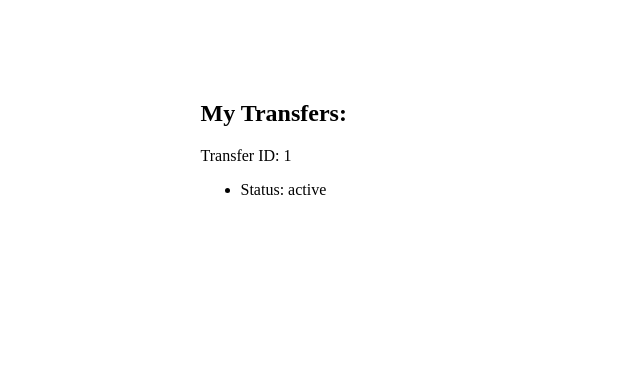
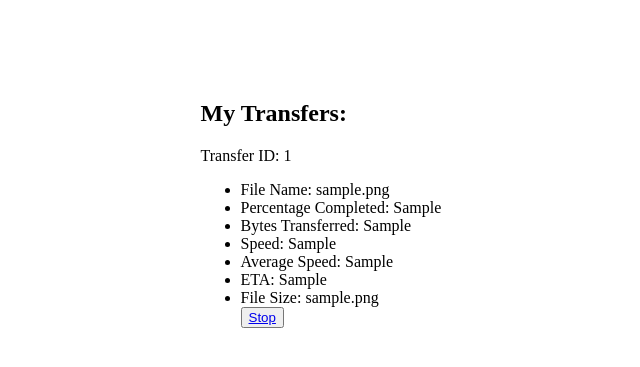
Before and after one commit to kushagramttl/Data-Transfer-Node-in-a-Box, a Django app: page /portal/view-transfers/ in a window 1280 px wide. Shown: the top 367 px of the page, without its empty margins (35-675 px from the left). Run offline with Django 3.2, Linux system fonts and the light colour scheme; a user stored in the database is signed in; tables that the repository leaves empty hold one stand-in row (values such as "Sample post").

Commit message:
add transfer update fields, command file name, modified transfer views and templates

```diff
--- a/scienceDMZ/portal/models.py
+++ b/scienceDMZ/portal/models.py
@@ -4,49 +4,57 @@ from django.contrib.auth.models import User
 
 # Create your models here.
 
+
 class Container(models.Model):
-  container_id = models.CharField(max_length=1000, unique=True)
-  access_key = models.CharField(max_length=1000, unique=True, null=True)
-  secret_key = models.CharField(max_length=1000, unique=True, null=True)
-  ip_address = models.CharField(max_length=1000, null=True)
-  port = models.CharField(max_length=1000, null=True)
+    container_id = models.CharField(max_length=1000, unique=True)
+    access_key = models.CharField(max_length=1000, unique=True, null=True)
+    secret_key = models.CharField(max_length=1000, unique=True, null=True)
+    ip_address = models.CharField(max_length=1000, null=True)
+    port = models.CharField(max_length=1000, null=True)
 
-  user = models.ForeignKey(
-    settings.AUTH_USER_MODEL,
-    on_delete = models.CASCADE,
-    null=True
-  )
+    user = models.ForeignKey(
+        settings.AUTH_USER_MODEL,
+        on_delete=models.CASCADE,
+        null=True
+    )
 
-  def __str__(self):
-    return self.container_id
+    def __str__(self):
+        return self.container_id
 
 
 class Command(models.Model):
-  command_id = models.CharField(max_length=1000, unique=True)
-  access_key = models.CharField(max_length=1000, unique=True, null=True)
-  secret_key = models.CharField(max_length=1000, unique=True, null=True)
-  ip_address = models.CharField(max_length=1000, null=True)
-  port = models.CharField(max_length=1000, null=True)
+    command_id = models.CharField(max_length=1000, unique=True)
+    access_key = models.CharField(max_length=1000, unique=True, null=True)
+    secret_key = models.CharField(max_length=1000, unique=True, null=True)
+    ip_address = models.CharField(max_length=1000, null=True)
+    port = models.CharField(max_length=1000, null=True)
+    file_name = models.CharField(max_length=1000, default="")
 
-  sender = models.ForeignKey(
-    settings.AUTH_USER_MODEL,
-    on_delete=models.CASCADE,
-    related_name="sender"
-  )
+    sender = models.ForeignKey(
+        settings.AUTH_USER_MODEL,
+        on_delete=models.CASCADE,
+        related_name="sender"
+    )
 
-  def __str__(self):
-    return self.command_id
+    def __str__(self):
+        return self.command_id
 
 
 class Transfer(models.Model):
-  transfer_id = models.CharField(max_length=1000, unique=True)
-  status = models.CharField(max_length=1000, default="Started")
+    transfer_id = models.CharField(max_length=1000, unique=True)
+    percentage = models.CharField(max_length=1000, default="0")
+    bytes_transferred = models.CharField(max_length=1000, default="0")
+    speed = models.CharField(max_length=1000, default="0")
+    file_name = models.CharField(max_length=1000, default="")
+    file_size = models.CharField(max_length=1000, default="0")
+    eta = models.CharField(max_length=1000, default="~")
+    average_speed = models.CharField(max_length=1000, default="0")
+    stopped = models.BooleanField(default=False)
+    sender = models.ForeignKey(
+        settings.AUTH_USER_MODEL,
+        on_delete=models.CASCADE,
+        related_name="transfer_sender"
+    )
 
-  sender = models.ForeignKey(
-      settings.AUTH_USER_MODEL,
-      on_delete=models.CASCADE,
-      related_name="transfer_sender"
-  )
-
-  def __str__(self):
-    return self.status
+    def __str__(self):
+        return self.transfer_id
--- a/scienceDMZ/portal/templates/portal/transfers.html
+++ b/scienceDMZ/portal/templates/portal/transfers.html
@@ -3,7 +3,15 @@
   {% for transfer in data.all %}
   <span>Transfer ID: {{transfer.transfer_id}}</span>
   <ul>
-    <li>Status: {{ transfer.status }}</li>
+    <li>File Name: {{ transfer.file_name }}</li>
+    <li>Percentage Completed: {{ transfer.percentage }}</li>
+    <li>Bytes Transferred: {{ transfer.bytes_transferred }}</li>
+    <li>Speed: {{ transfer.speed }}</li>
+    <li>Average Speed: {{ transfer.average_speed }}</li>
+    <li>ETA: {{ transfer.eta }}</li>
+    <li>File Size: {{ transfer.file_size }}</li>
+    {% comment %} render below button if transfer is not stopped else render text saying stopped {% endcomment %}
+    <button><a href="/portal/stop-transfer/{{transfer.transfer_id}}" >Stop<a/></button>
   </ul>
   {% endfor %}
 </div>
--- a/scienceDMZ/portal/urls.py
+++ b/scienceDMZ/portal/urls.py
@@ -14,6 +14,7 @@ urlpatterns = [
     path('transfers/<id>', views.transfers, name='update-transfers'),
     path('transfers/', views.transfers, name='transfers'),
     path('view-transfers/', views.view_transfers, name='view_transfers'),
+    path('stop-transfer/<id>', views.stop_transfer, name='stop_transfer'),
     path('create-command/', views.create_command, name='create-command'),
     path('', views.signup, name='home'),
 ]
--- a/scienceDMZ/portal/views.py
+++ b/scienceDMZ/portal/views.py
@@ -80,13 +80,15 @@ def commands(request, id=None):
         secret_key = request.POST['secret_key']
         port = request.POST['port']
         ip_address = request.POST['ip_address']
+        file_name = request.POST['file_name']
         Command.objects.create(command_id=command_id, sender=user, access_key=access_key,
-                               secret_key=secret_key, port=port, ip_address=ip_address)
+                               secret_key=secret_key, port=port, ip_address=ip_address, file_name=file_name)
         return JsonResponse({'command_id': command_id})
     elif request.method == "GET":
         qs = Command.objects.filter(sender=user)
+        print(qs)
         data = serialize("json", qs, fields=(
-            "access_key", "secret_key", "ip_address", "port"))
+            "access_key", "secret_key", "ip_address", "port", "file_name"))
         return HttpResponse(data, content_type="application/json")
     elif request.method == "DELETE":
         commands = Command.objects.filter(command_id=id)
@@ -94,10 +96,14 @@ def commands(request, id=None):
         if(count > 0):
             Command.objects.filter(command_id=id).delete()
             return JsonResponse({'deleted': "true"})
-
         else:
             return JsonResponse({'deleted': "false"})
 
+
+@login_required(login_url='/portal/autherror/')
+def stop_transfer(request, id=None):
+    # make transfer with given IDs stop field to true and rerender view transfer page
+    pass
 
 @login_required(login_url='/portal/autherror/')
 def create_command(request):
@@ -108,11 +114,31 @@ def create_command(request):
 def transfers(request, id=None):
     user = User.objects.get(id=request.user.id)
     if request.method == "POST":
-        Transfer.objects.create(transfer_id=id, sender=user, status="Started")
+        file_name = json.loads(
+            request.body.decode("utf-8"))['file_name']
+        Transfer.objects.create(
+            transfer_id=id, sender=user, file_name=file_name
+        )
         return JsonResponse({'transfer_created': "true"})
     elif request.method == "PUT":
-        status = json.loads(request.body.decode("utf-8"))['status']
-        Transfer.objects.filter(transfer_id=id).update(status=status)
+        percentage = json.loads(request.body.decode("utf-8"))['percentage']
+        bytes_transferred = json.loads(
+            request.body.decode("utf-8"))['bytes_transferred']
+        speed = json.loads(request.body.decode("utf-8"))['speed']
+        file_name = json.loads(request.body.decode("utf-8"))['file_name']
+        file_size = json.loads(request.body.decode("utf-8"))['file_size']
+        eta = json.loads(request.body.decode("utf-8"))['eta']
+        average_speed = json.loads(
+            request.body.decode("utf-8"))['average_speed']
+        stopped = json.loads(request.body.decode("utf-8"))['stopped']
+        print('st '+ stopped)
+        if stopped == "true":
+            stop = True
+        else:
+            stop = False
+        Transfer.objects.filter(transfer_id=id).update(percentage=percentage, bytes_transferred=bytes_transferred,
+                                                       speed=speed, average_speed=average_speed, eta=eta, file_name=file_name, file_size=file_size,
+                                                       stopped=stop)
         return JsonResponse({'transfer_updated': "true"})
     elif request.method == "GET":
         qs = Transfer.objects.filter(sender=user)
```
Also changed, not shown: scienceDMZ/portal/templates/portal/create_command.html (+12 -10 lines), scienceDMZ/portal/migrations/0009_auto_20210407_2023.py (added), scienceDMZ/portal/migrations/0010_command_file_name.py (added), scienceDMZ/portal/migrations/0011_transfer_stopped.py (added).
